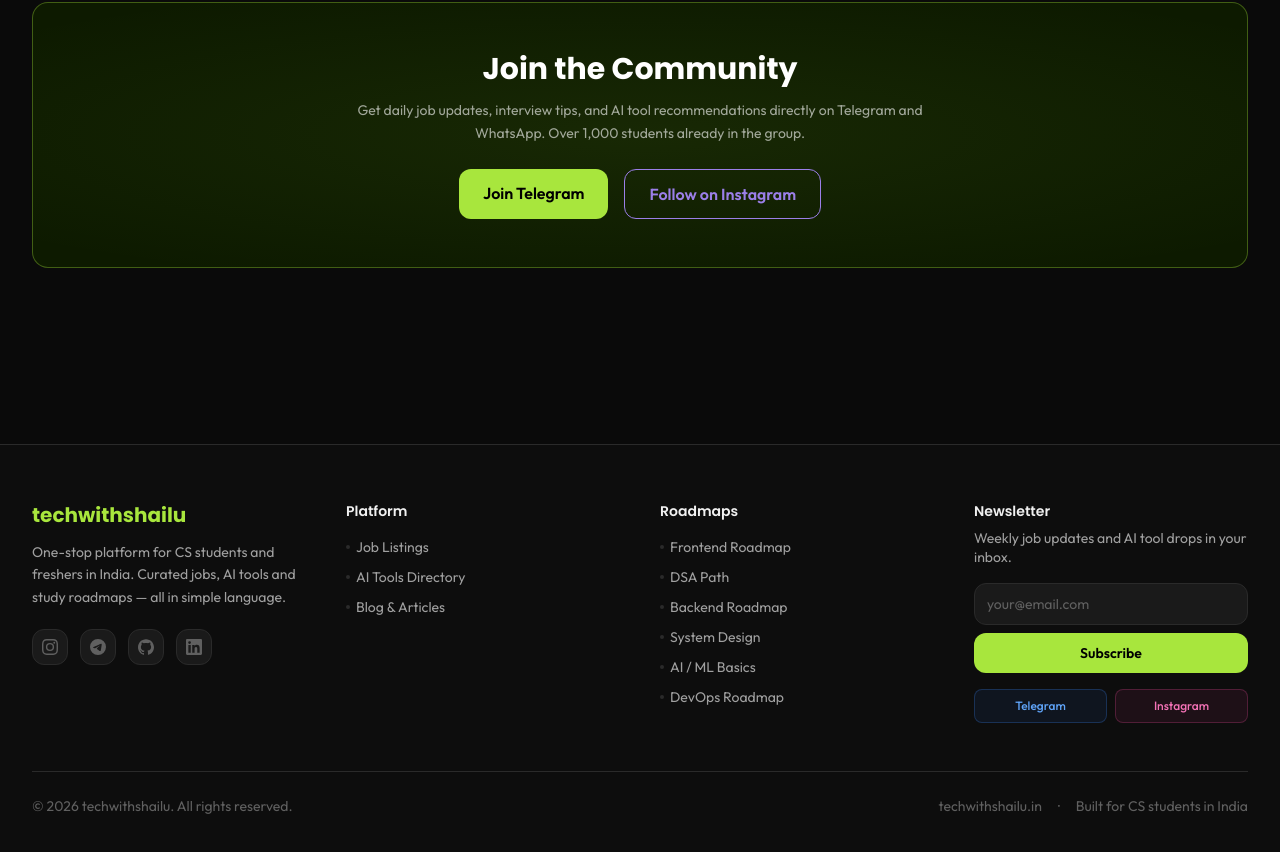
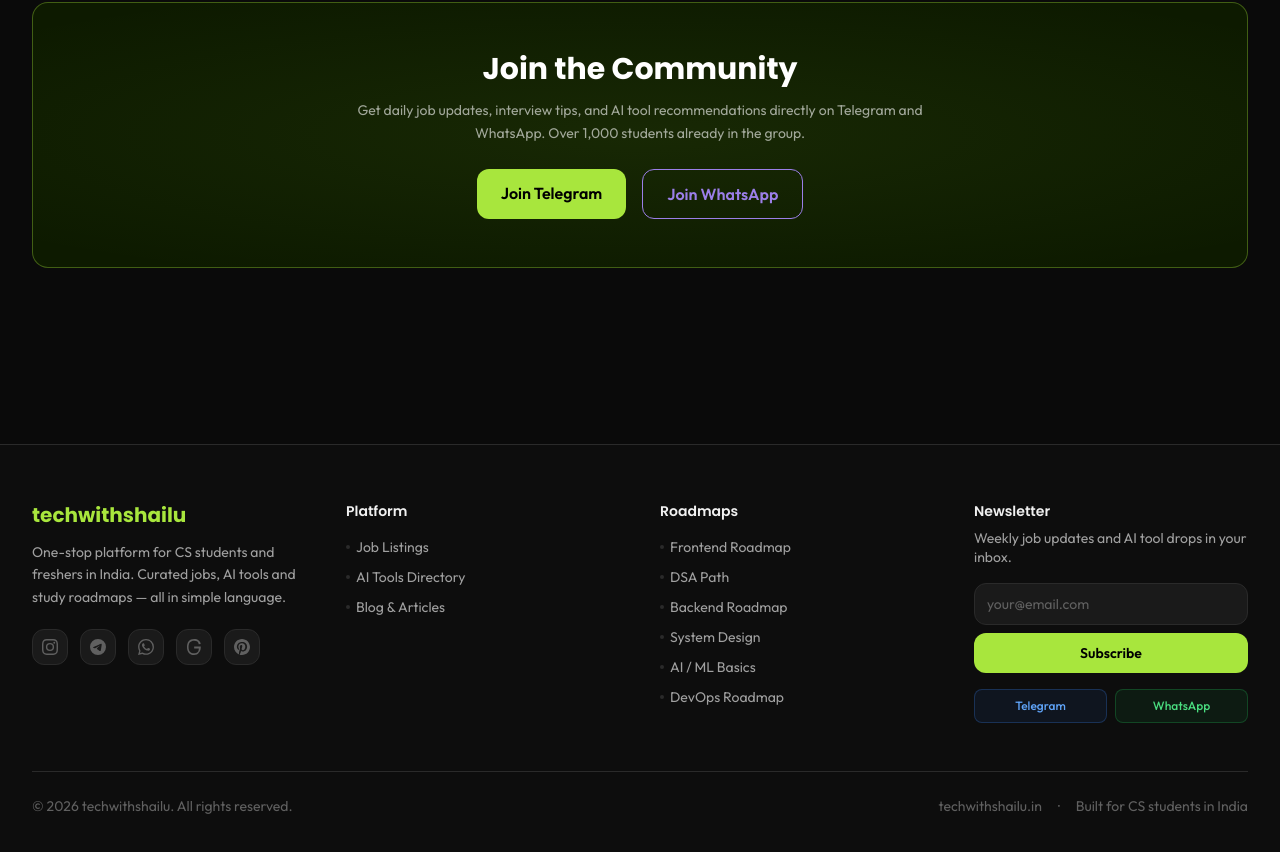
Before and after one commit to shailum17/techwithshailu, a Next.js app: page / in a window 1280 px wide. Shown: the part 1918-2770 px from the top of the page. Built offline with nearby package versions, Linux system fonts and the light colour scheme; no server answers; the database is empty.

Commit message:
Update and add social media links

```diff
--- a/app/page.tsx
+++ b/app/page.tsx
@@ -160,9 +160,9 @@
                    className="btn-lime px-8 py-3">
                   Join Telegram
                 </a>
-                <a href="https://instagram.com/techwithshailu" target="_blank" rel="noopener noreferrer"
+                <a href="https://chat.whatsapp.com/KnzRYRlTS5jA86Ozo71vlr" target="_blank" rel="noopener noreferrer"
                    className="btn-purple-outline px-8 py-3 border-white/30 text-white hover:bg-white/10">
-                  Follow on Instagram
+                  Join WhatsApp
                 </a>
               </div>
             </div>
--- a/components/Footer.tsx
+++ b/components/Footer.tsx
@@ -20,7 +20,7 @@
 const socialLinks = [
   {
     label: 'Instagram',
-    href: 'https://instagram.com/techwithshailu',
+    href: 'https://www.instagram.com/techwithshailu',
     hoverColor: 'hover:text-pink-400 hover:border-pink-400/40 hover:bg-pink-400/10',
     icon: <svg className="w-4 h-4" fill="currentColor" viewBox="0 0 24 24" aria-hidden="true"><path d="M12 2.163c3.204 0 3.584.012 4.85.07 3.252.148 4.771 1.691 4.919 4.919.058 1.265.069 1.645.069 4.849 0 3.205-.012 3.584-.069 4.849-.149 3.225-1.664 4.771-4.919 4.919-1.266.058-1.644.07-4.85.07-3.204 0-3.584-.012-4.849-.07-3.26-.149-4.771-1.699-4.919-4.92-.058-1.265-.07-1.644-.07-4.849 0-3.204.013-3.583.07-4.849.149-3.227 1.664-4.771 4.919-4.919 1.266-.057 1.645-.069 4.849-.069zM12 0C8.741 0 8.333.014 7.053.072 2.695.272.273 2.69.073 7.052.014 8.333 0 8.741 0 12c0 3.259.014 3.668.072 4.948.2 4.358 2.618 6.78 6.98 6.98C8.333 23.986 8.741 24 12 24c3.259 0 3.668-.014 4.948-.072 4.354-.2 6.782-2.618 6.979-6.98.059-1.28.073-1.689.073-4.948 0-3.259-.014-3.667-.072-4.947-.196-4.354-2.617-6.78-6.979-6.98C15.668.014 15.259 0 12 0zm0 5.838a6.162 6.162 0 100 12.324 6.162 6.162 0 000-12.324zM12 16a4 4 0 110-8 4 4 0 010 8zm6.406-11.845a1.44 1.44 0 100 2.881 1.44 1.44 0 000-2.881z" /></svg>,
   },
@@ -31,16 +31,22 @@
     icon: <svg className="w-4 h-4" fill="currentColor" viewBox="0 0 24 24" aria-hidden="true"><path d="M11.944 0A12 12 0 000 12a12 12 0 0012 12 12 12 0 0012-12A12 12 0 0012 0a12 12 0 00-.056 0zm4.962 7.224c.1-.002.321.023.465.14a.506.506 0 01.171.325c.016.093.036.306.02.472-.18 1.898-.962 6.502-1.36 8.627-.168.9-.499 1.201-.82 1.23-.696.065-1.225-.46-1.9-.902-1.056-.693-1.653-1.124-2.678-1.8-1.185-.78-.417-1.21.258-1.91.177-.184 3.247-2.977 3.307-3.23.007-.032.014-.15-.056-.212s-.174-.041-.249-.024c-.106.024-1.793 1.14-5.061 3.345-.48.33-.913.49-1.302.48-.428-.008-1.252-.241-1.865-.44-.752-.245-1.349-.374-1.297-.789.027-.216.325-.437.893-.663 3.498-1.524 5.83-2.529 6.998-3.014 3.332-1.386 4.025-1.627 4.476-1.635z" /></svg>,
   },
   {
-    label: 'GitHub',
-    href: 'https://github.com/techwithshailu',
-    hoverColor: 'hover:text-white hover:border-white/30 hover:bg-white/10',
-    icon: <svg className="w-4 h-4" fill="currentColor" viewBox="0 0 24 24" aria-hidden="true"><path d="M12 .297c-6.63 0-12 5.373-12 12 0 5.303 3.438 9.8 8.205 11.385.6.113.82-.258.82-.577 0-.285-.01-1.04-.015-2.04-3.338.724-4.042-1.61-4.042-1.61-.546-1.385-1.335-1.755-1.335-1.755-1.087-.744.084-.729.084-.729 1.205.084 1.838 1.236 1.838 1.236 1.07 1.835 2.809 1.305 3.495.998.108-.776.417-1.305.76-1.605-2.665-.3-5.466-1.332-5.466-5.93 0-1.31.465-2.38 1.235-3.22-.135-.303-.54-1.523.105-3.176 0 0 1.005-.322 3.3 1.23.96-.267 1.98-.399 3-.405 1.02.006 2.04.138 3 .405 2.28-1.552 3.285-1.23 3.285-1.23.645 1.653.24 2.873.12 3.176.765.84 1.23 1.91 1.23 3.22 0 4.61-2.805 5.625-5.475 5.92.42.36.81 1.096.81 2.22 0 1.606-.015 2.896-.015 3.286 0 .315.21.69.825.57C20.565 22.092 24 17.592 24 12.297c0-6.627-5.373-12-12-12" /></svg>,
+    label: 'WhatsApp',
+    href: 'https://chat.whatsapp.com/KnzRYRlTS5jA86Ozo71vlr',
+    hoverColor: 'hover:text-green-400 hover:border-green-400/40 hover:bg-green-400/10',
+    icon: <svg className="w-4 h-4" fill="currentColor" viewBox="0 0 24 24" aria-hidden="true"><path d="M17.472 14.382c-.297-.149-1.758-.867-2.03-.967-.273-.099-.471-.148-.67.15-.197.297-.767.966-.94 1.164-.173.199-.347.223-.644.075-.297-.15-1.255-.463-2.39-1.475-.883-.788-1.48-1.761-1.653-2.059-.173-.297-.018-.458.13-.606.134-.133.298-.347.446-.52.149-.174.198-.298.298-.497.099-.198.05-.371-.025-.52-.075-.149-.669-1.612-.916-2.207-.242-.579-.487-.5-.669-.51-.173-.008-.371-.01-.57-.01-.198 0-.52.074-.792.372-.272.297-1.04 1.016-1.04 2.479 0 1.462 1.065 2.875 1.213 3.074.149.198 2.096 3.2 5.077 4.487.709.306 1.262.489 1.694.625.712.227 1.36.195 1.871.118.571-.085 1.758-.719 2.006-1.413.248-.694.248-1.289.173-1.413-.074-.124-.272-.198-.57-.347m-5.421 7.403h-.004a9.87 9.87 0 01-5.031-1.378l-.361-.214-3.741.982.998-3.648-.235-.374a9.86 9.86 0 01-1.51-5.26c.001-5.45 4.436-9.884 9.888-9.884 2.64 0 5.122 1.03 6.988 2.898a9.825 9.825 0 012.893 6.994c-.003 5.45-4.437 9.884-9.885 9.884m8.413-18.297A11.815 11.815 0 0012.05 0C5.495 0 .16 5.335.157 11.892c0 2.096.547 4.142 1.588 5.945L.057 24l6.305-1.654a11.882 11.882 0 005.683 1.448h.005c6.554 0 11.89-5.335 11.893-11.893a11.821 11.821 0 00-3.48-8.413z"/></svg>,
   },
   {
-    label: 'LinkedIn',
-    href: 'https://linkedin.com/in/techwithshailu',
-    hoverColor: 'hover:text-blue-500 hover:border-blue-500/40 hover:bg-blue-500/10',
-    icon: <svg className="w-4 h-4" fill="currentColor" viewBox="0 0 24 24" aria-hidden="true"><path d="M20.447 20.452h-3.554v-5.569c0-1.328-.027-3.037-1.852-3.037-1.853 0-2.136 1.445-2.136 2.939v5.667H9.351V9h3.414v1.561h.046c.477-.9 1.637-1.85 3.37-1.85 3.601 0 4.267 2.37 4.267 5.455v6.286zM5.337 7.433a2.062 2.062 0 01-2.063-2.065 2.064 2.064 0 112.063 2.065zm1.782 13.019H3.555V9h3.564v11.452zM22.225 0H1.771C.792 0 0 .774 0 1.729v20.542C0 23.227.792 24 1.771 24h20.451C23.2 24 24 23.227 24 22.271V1.729C24 .774 23.2 0 22.222 0h.003z" /></svg>,
+    label: 'Threads',
+    href: 'https://www.threads.com/@techwithshailu',
+    hoverColor: 'hover:text-white hover:border-white/30 hover:bg-white/10',
+    icon: <svg className="w-4 h-4" fill="currentColor" viewBox="0 0 24 24" aria-hidden="true"><path d="M12.186 24h-.007c-3.581-.024-6.334-1.205-8.184-3.509C2.35 18.44 1.5 15.586 1.472 12.01v-.017c.03-3.579.879-6.43 2.525-8.482C5.845 1.205 8.6.024 12.18 0h.014c2.746.02 5.043.725 6.826 2.098 1.677 1.29 2.858 3.13 3.012 5.467l-2.898.184c-.27-3.574-2.704-5.271-6.94-5.27-2.66.019-4.746.801-6.204 2.327C4.568 6.34 3.851 8.598 3.829 11.99c.022 3.394.739 5.655 2.162 7.185 1.458 1.528 3.545 2.312 6.206 2.33 2.126-.016 3.687-.548 4.949-1.676 1.365-1.216 2.037-3.054 2.099-5.752h-7.013v-2.848h9.924v.005c.013.396.019.794.019 1.196-.069 3.557-.977 6.198-2.797 7.85C17.7 22.916 15.342 23.99 12.186 24z"/></svg>,
+  },
+  {
+    label: 'Pinterest',
+    href: 'https://tr.ee/3ba9i33cCK',
+    hoverColor: 'hover:text-red-400 hover:border-red-400/40 hover:bg-red-400/10',
+    icon: <svg className="w-4 h-4" fill="currentColor" viewBox="0 0 24 24" aria-hidden="true"><path d="M12 0C5.373 0 0 5.373 0 12c0 5.084 3.163 9.426 7.627 11.174-.105-.949-.2-2.405.042-3.441.218-.937 1.407-5.965 1.407-5.965s-.359-.719-.359-1.782c0-1.668.967-2.914 2.171-2.914 1.023 0 1.518.769 1.518 1.69 0 1.029-.655 2.568-.994 3.995-.283 1.194.599 2.169 1.777 2.169 2.133 0 3.772-2.249 3.772-5.495 0-2.873-2.064-4.882-5.012-4.882-3.414 0-5.418 2.561-5.418 5.207 0 1.031.397 2.138.893 2.738a.36.36 0 01.083.345l-.333 1.36c-.053.22-.174.267-.402.161-1.499-.698-2.436-2.889-2.436-4.649 0-3.785 2.75-7.262 7.929-7.262 4.163 0 7.398 2.967 7.398 6.931 0 4.136-2.607 7.464-6.227 7.464-1.216 0-2.359-.632-2.75-1.378l-.748 2.853c-.271 1.043-1.002 2.35-1.492 3.146C9.57 23.812 10.763 24 12 24c6.627 0 12-5.373 12-12S18.627 0 12 0z"/></svg>,
   },
 ];
 
@@ -148,11 +154,11 @@
                  style={{ background: 'rgba(59,130,246,0.08)', border: '1px solid rgba(59,130,246,0.25)' }}>
                 Telegram
               </a>
-              <a href="https://instagram.com/techwithshailu" target="_blank" rel="noopener noreferrer"
+              <a href="https://chat.whatsapp.com/KnzRYRlTS5jA86Ozo71vlr" target="_blank" rel="noopener noreferrer"
                  className="flex-1 text-center text-xs font-medium py-2 rounded-lg
-                            text-pink-400 hover:bg-pink-400/10 transition-colors"
-                 style={{ background: 'rgba(236,72,153,0.08)', border: '1px solid rgba(236,72,153,0.25)' }}>
-                Instagram
+                            text-green-400 hover:bg-green-400/10 transition-colors"
+                 style={{ background: 'rgba(34,197,94,0.08)', border: '1px solid rgba(34,197,94,0.25)' }}>
+                WhatsApp
               </a>
             </div>
           </div>
```
